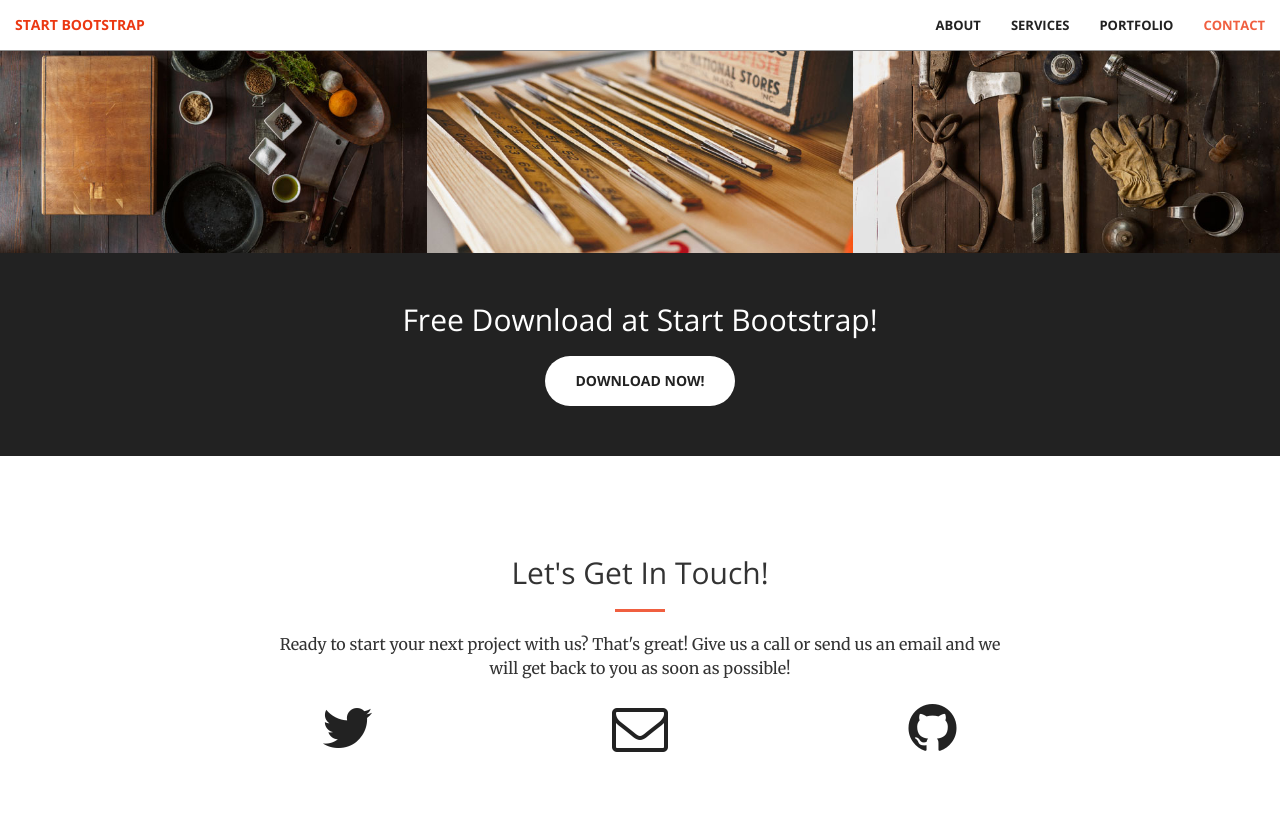
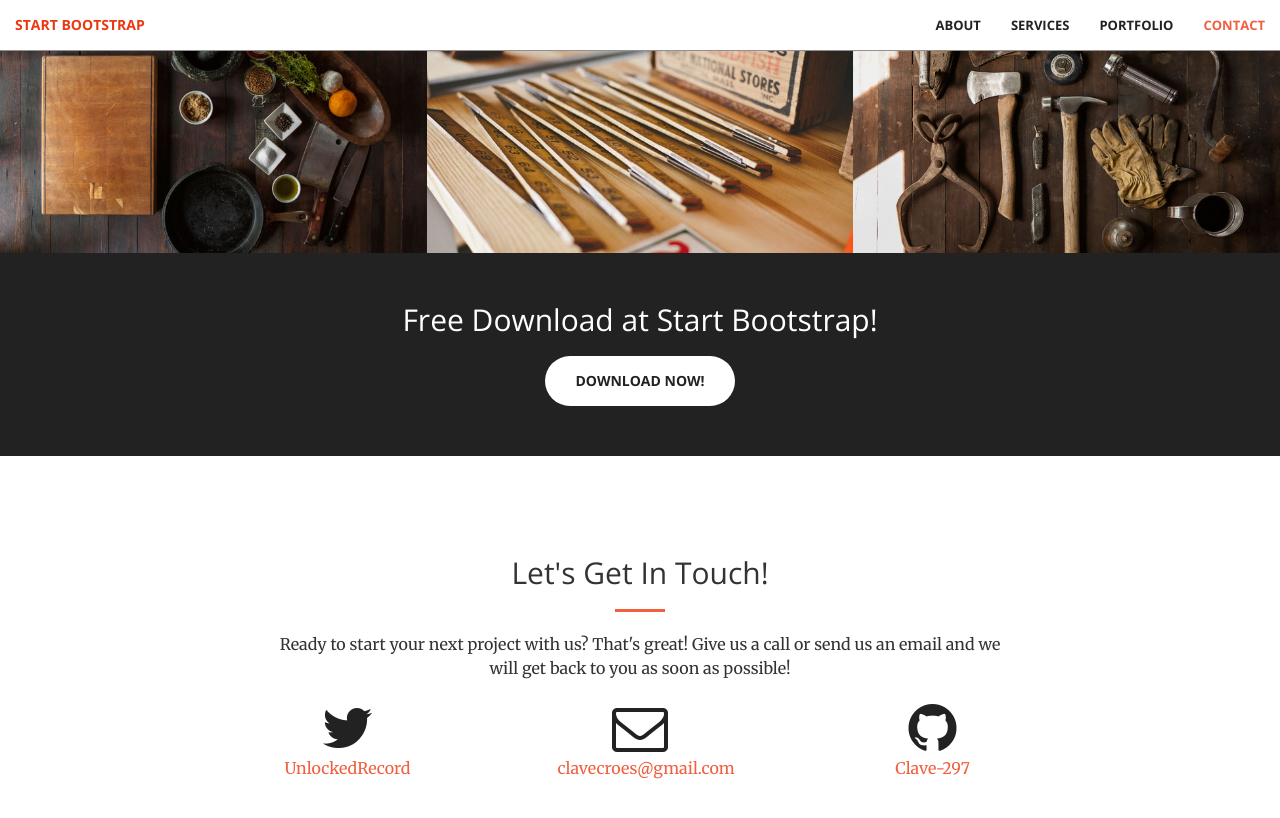
Before and after one commit to Clave-297/My-Music-Label, a Jekyll site: the page built from index.html, in a window 1280 px wide and 900 px high, scrolled down 1981 px. Shown: the top 818 px of the window. Built offline with Jekyll 4.4.1, drawn with Linux system fonts in a browser that asks for light colours; the list of posts is cut into pages by our own code.

Commit message:
Update _config.yml with site settings and social media usernames  - Added site title, email, description, and base URL - Configured social media usernames (Twitter, GitHub, Facebook, Instagram, YouTube) - Added build settings and plugins - Set pagination and permalink styles

```diff
--- a/_config.yml
+++ b/_config.yml
@@ -1,12 +1,27 @@
 # Site settings
-title:
-email:
+title: Unlocked Records
+email: clavecroes@gmail.com
 description: > # this means to ignore newlines until "baseurl:"
+  A website that will serve as the main online hub for a music production brand and music label. The Website is modern, oriented around music studios, with audio broadcasting, file sharing, transaction and music albums cover capabilities.
 baseurl: "" # the subpath of your site, e.g. /blog/
-url: "" # the base hostname & protocol for your site
+url: "https://clave-297.github.io/My-Music-Label" # the base hostname & protocol for your site
 
-twitter_username:
-github_username:
+twitter_username: UnlockedRecord
+github_username: Clave-297
+facebook_username: clavebeatz
+instagram_username: prod_clave
+youtube_username: clavebeatz
 
 # Build settings
 markdown: kramdown
+theme: minima # specify the theme
+plugins:
+  - jekyll-feed
+  - jekyll-seo-tag
+
+# Pagination settings (if you have a blog)
+paginate: 5
+paginate_path: "/page:num/"
+
+# Permalink style
+permalink: pretty
```
